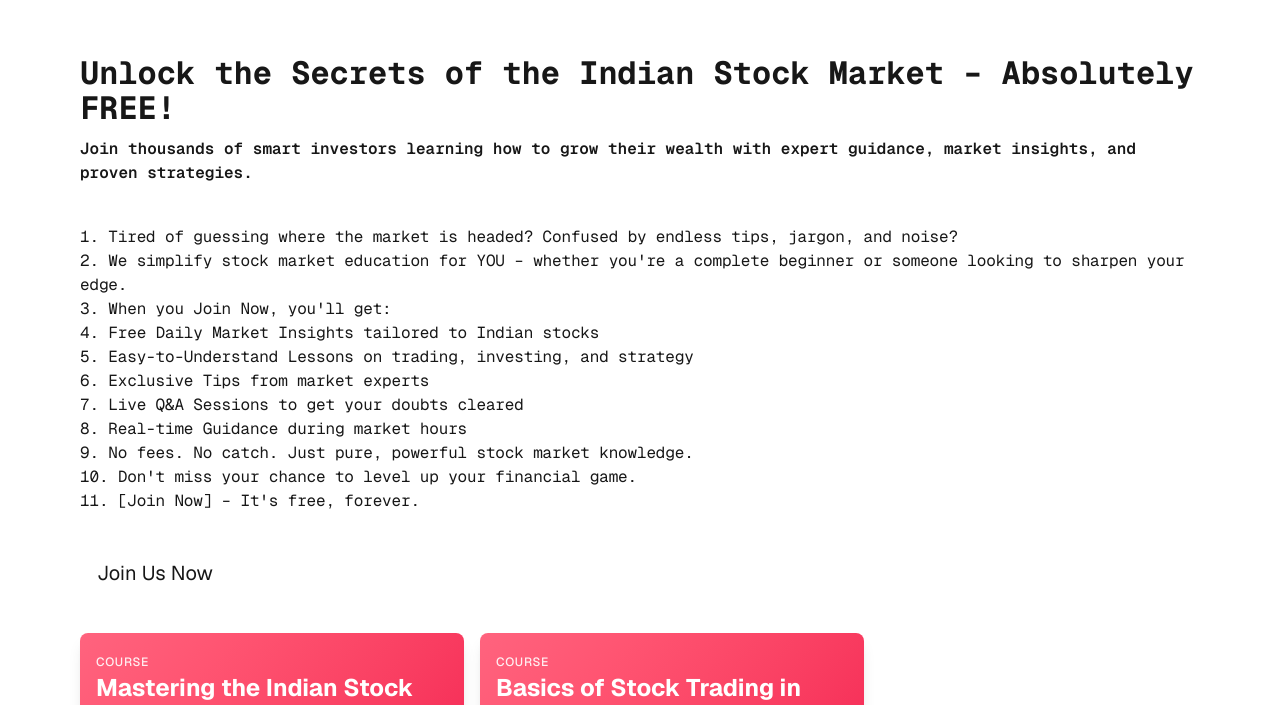
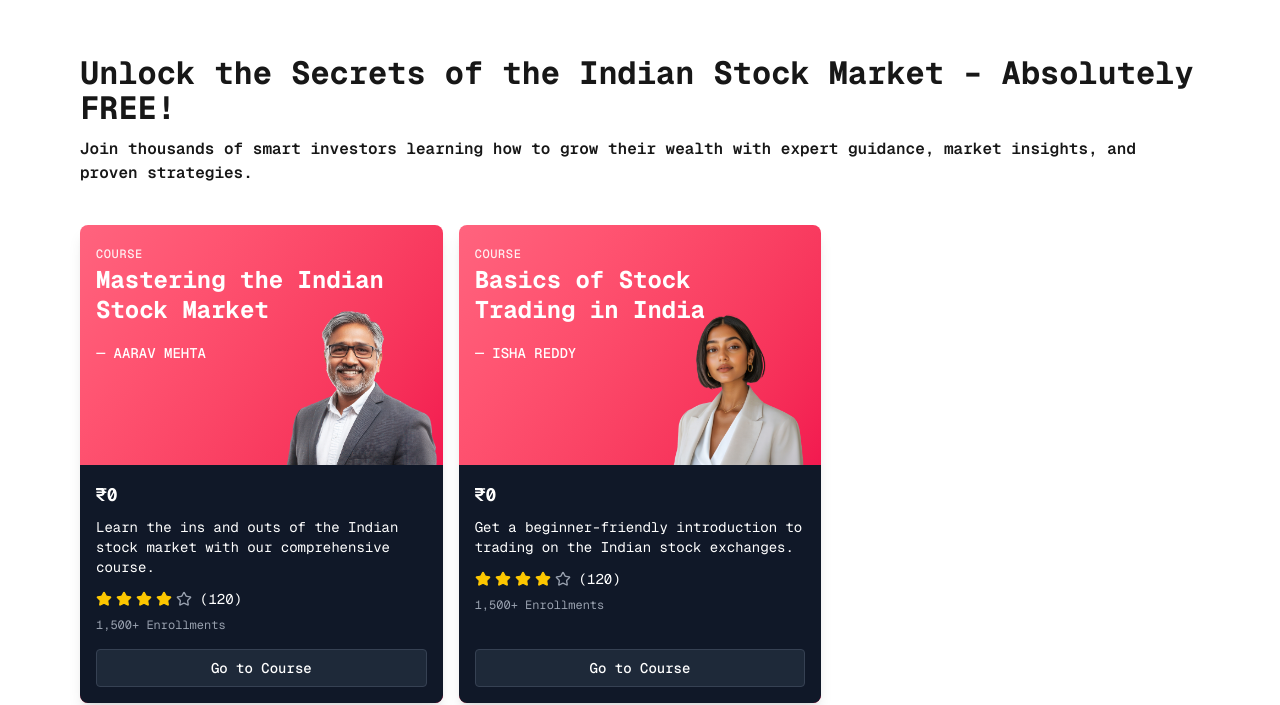
Before and after one commit to erikksuzuki/investment-courses, a Next.js app: page / in a window 1280 px wide. Shown: the part 109-814 px from the top of the page. Built offline with nearby package versions, Linux system fonts and the light colour scheme.

Commit message:
change layout

```diff
--- a/app/page.tsx
+++ b/app/page.tsx
@@ -26,7 +26,7 @@ const CourseCard = ({
   linkUrl = "https://chat.whatsapp.com/EYts0r8s1Y2DJ1GS6gHG28",
 }: CourseCardProps) => {
   return (
-    <div className="w-full max-w-sm overflow-hidden rounded-lg bg-gradient-to-br from-rose-400 to-rose-600 text-white shadow-lg">
+    <div className="flex flex-col w-full max-w-sm overflow-hidden rounded-lg bg-gradient-to-br from-rose-400 to-rose-600 text-white shadow-lg">
       {/* Course label */}
       <div className="p-4 pb-0">
         <span className="text-xs font-medium uppercase tracking-wider opacity-90">
@@ -47,7 +47,8 @@ const CourseCard = ({
       </div>
 
       {/* Dark section with details */}
-      <div className="bg-gray-900 p-4">
+      <div className="flex flex-col bg-gray-900 p-4 flex-1">
+        <div className="flex-1">
           <div className="mb-2 text-lg font-bold">{price}</div>
           <div className="mb-3 text-sm">{description}</div>
 
@@ -71,7 +72,7 @@ const CourseCard = ({
           <div className="mb-4 text-xs text-gray-400">
             {enrollments} Enrollments
           </div>
-
+        </div>
         {/* CTA Button */}
         <button
           onClick={() => {
@@ -98,6 +99,30 @@ export default function Home() {
             Join thousands of smart investors learning how to grow their wealth
             with expert guidance, market insights, and proven strategies.
           </h2>
+
+          <div className="grid md:grid-cols-3 grid-cols-1 gap-4 mb-10">
+            <CourseCard
+              title="Mastering the Indian Stock Market"
+              instructor="Aarav Mehta"
+              price="₹0"
+              description="Learn the ins and outs of the Indian stock market with our comprehensive course."
+              rating={4.5}
+              reviews={120}
+              enrollments="1,500+"
+              image="/indianguy.png"
+            />
+
+            <CourseCard
+              title="Basics of Stock Trading in India"
+              instructor="Isha Reddy"
+              price="₹0"
+              description="Get a beginner-friendly introduction to trading on the Indian stock exchanges."
+              rating={4.5}
+              reviews={120}
+              enrollments="1,500+"
+              image="/indianlass.png"
+            />
+          </div>
           <li className="tracking-[-.01em]">
             Tired of guessing where the market is headed? Confused by endless
             tips, jargon, and noise?
@@ -148,30 +173,6 @@ export default function Home() {
             Join Us Now
           </button>
         </div>
-
-        <div className="grid md:grid-cols-2 grid-cols-1 gap-4">
-          <CourseCard
-            title="Mastering the Indian Stock Market"
-            instructor="Aarav Mehta"
-            price="₹0"
-            description="Learn the ins and outs of the Indian stock market with our comprehensive course."
-            rating={4.5}
-            reviews={120}
-            enrollments="1,500+"
-            image="/indianguy.png"
-          />
-
-          <CourseCard
-            title="Basics of Stock Trading in India"
-            instructor="Isha Reddy"
-            price="₹0"
-            description="Get a beginner-friendly introduction to trading on the Indian stock exchanges."
-            rating={4.5}
-            reviews={120}
-            enrollments="1,500+"
-            image="/indianlass.png"
-          />
-        </div>
       </main>
       <footer className="row-start-3 flex gap-[24px] flex-wrap items-center justify-center"></footer>
     </div>
```
Lines whose indentation alone changed are shown as unchanged.
